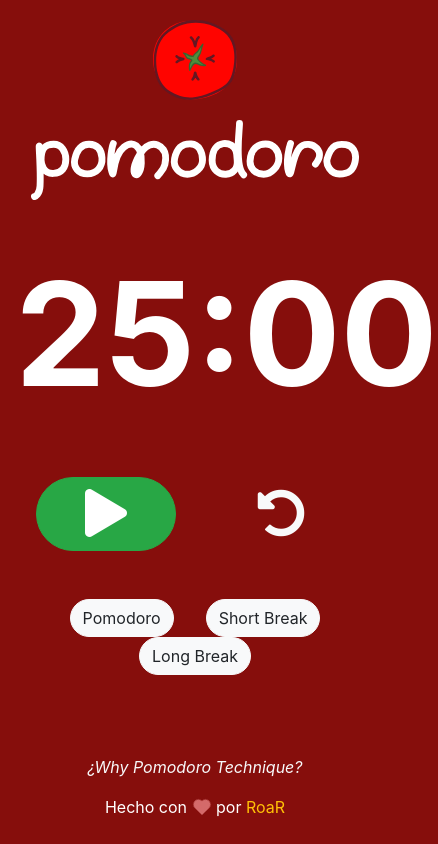
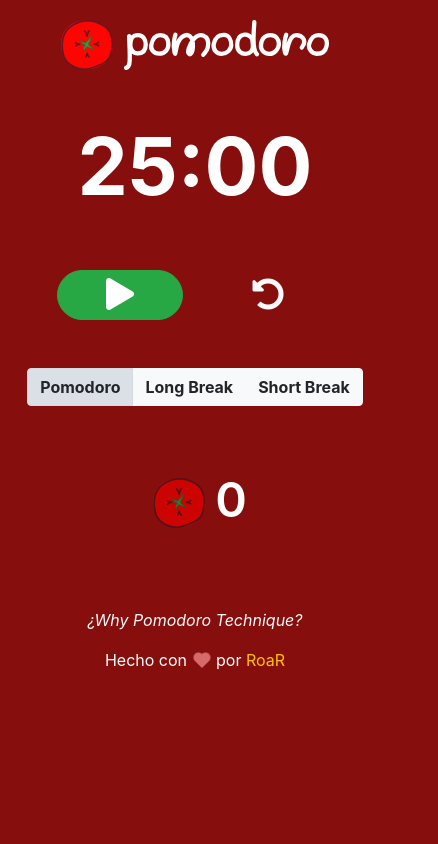
Before and after one commit to frani/pomodoro, a React (Create React App) app: page / in a window 390 px wide. Shown: the whole page, 438 px wide, since content can reach past the window. Built offline with nearby package versions, Linux system fonts and the light colour scheme.

Commit message:
update pomdoro mobile style

```diff
--- a/src/components/Header.jsx
+++ b/src/components/Header.jsx
@@ -6,15 +6,13 @@
     render() {
         let { rotating } = this.props;
         return (
-            <div className="dp100">
                 <div className="container">
                     <header className="text-centered">
                         {/* <h1 className="color-primary" style={{ "fontWeight": "500" }}> Pomodoro<span className="color-secundary">.</span>Tech<span className="color-secundary">nique</span></h1> */}
-                        <img style={{"height":"80px","marginTop":"20px", "transition":"30s"}} className={rotating ? 'rotate' : 'rotate paused' } src={isotipo} alt="pomodoro technique"/>
-                        <img style={{"height":"80px","marginTop":"20px"}} src={logotipo} alt="pomodoro technique"/>
+                        <img className={rotating ? 'headerLogo rotate' : 'headerLogo rotate paused' } src={isotipo} alt="pomodoro technique"/>
+                        <img style={{"marginLeft":"10px"}} className="headerLogo" src={logotipo} alt="pomodoro technique"/>
                     </header>
                 </div>
-            </div>
         )
     }
 }
--- a/src/components/Timer.jsx
+++ b/src/components/Timer.jsx
@@ -1,6 +1,7 @@
 import React, { Component } from 'react';
-import { Button, Row, Col } from 'react-bootstrap';
+import { Button, Row, Col, ButtonGroup } from 'react-bootstrap';
 import Header from './Header';
+import isotipo from '../images/isotipo.svg';
 
 export default class Timer extends Component {
     state = {
@@ -50,7 +51,7 @@
         this.restartInterval();
         if (this.state.countDown === 0) {
             if (this.state.currentCountDown === 1500) {
-                let pomodoros = localStorage.getItem('pomodoro-tech-pomodoros') || 0;
+                let pomodoros = Number(localStorage.getItem('pomodoro-tech-pomodoros')) || 0;
                 if (pomodoros === 3) {
                     localStorage.setItem('pomodoro-tech-pomodoros', 0);
                     this.setState({ play: false, countDown: this.state.longBreak, currentCountDown: this.state.longBreak })
@@ -119,7 +120,7 @@
 
 
     render() {
-        let { countDown, play } = this.state;
+        let { countDown, play, currentCountDown } = this.state;
         document.title = `${this.formatTime(this.state.countDown)} Pomodoro`;
         return (
             <>
@@ -127,23 +128,35 @@
             <div className="container">
                 <Row>
                     <Col>
-                        <h1 style={{"fontSize": "9rem", "fontWeight":"700"}} className="color-primary text-centered">{this.formatTime(countDown)}</h1>
+                        <h1 className="countDown color-primary text-centered">{this.formatTime(countDown)}</h1>
                     </Col>
                 </Row>
                 <Row>
                     <Col className="text-centered">
-                        <Button onClick={this.handlePlayAndPause} className="rounded-pill" style={{ "fontSize": "3rem", "padding": "0 3rem" }} variant="success">{play ? <i className="fas fa-pause"></i> : <i className="fas fa-play"></i> }</    Button>
-                        <Button onClick={this.reset} className="rounded-pill" style={{ "fontSize": "3rem", "padding": "0 3rem", "borderColor":"transparent" }} variant="outline-light"><i className="fas fa-undo-alt"></i></Button>
+                        <Button onClick={this.handlePlayAndPause} className="mainButton rounded-pill" variant="success">{play ? <i className="fas fa-pause"></i> : <i className="fas fa-play"></i> }</    Button>
+                        <Button onClick={this.reset} className="mainButton rounded-pill" style={{ "borderColor":"transparent", "marginLeft":"20px" }} variant="outline-light"><i className="fas fa-undo-alt"></i></Button>
                     </Col>
                 </Row>
                 <Row>
-                    <Col>
-                        <div className="text-centered">
+                    <Col className="text-centered">
+                        <ButtonGroup aria-label="Basic example">
+                            <Button variant="light" active={currentCountDown === 1500} onClick={this.handleChangeTimer} name="pomodoro"> Pomodoro </Button>
+                            <Button variant="light" active={currentCountDown === 900} onClick={this.handleChangeTimer} name="longBreak"> Long Break </Button>
+                            <Button variant="light" active={currentCountDown === 300} onClick={this.handleChangeTimer} name="shortBreak"> Short Break </Button>
+                        </ButtonGroup>
+                        {/* <div className="text-centered">
                             <Button variant="light" onClick={this.handleChangeTimer} name="pomodoro" className="rounded-pill"> Pomodoro </Button>
                             <Button variant="light" onClick={this.handleChangeTimer} name="shortBreak" className="rounded-pill"> Short Break </Button>
                             <Button variant="light" onClick={this.handleChangeTimer} name="longBreak" className="rounded-pill"> Long Break </Button>
-                        </div>
+                        </div> */}
                     </Col>
+                </Row>
+                <Row>
+                    <Col className="text-centered">
+                        <img className={play ? 'headerLogo rotate' : 'headerLogo rotate paused'} style={{"height":"50px","filter":"brightness(.8)"}} src={isotipo} alt="pomodoro technique" />
+                        <span className="pomodoros-counter">{Number(localStorage.getItem('pomodoro-tech-pomodoros')) || 0}</span>
+                    </Col>
+
                 </Row>
             </div>
             </>
--- a/src/main.css
+++ b/src/main.css
@@ -17,9 +17,8 @@
 .row {
     margin-top: 3rem !important;
 }
-button {
-    margin-left: 1rem !important;
-    margin-right: 1rem !important;
+.btn-group .btn {
+    font-weight: 700;
 }
 
 .heart {
@@ -55,6 +54,21 @@
   content: "";
 }
 
+.headerLogo {
+    height: 80px;
+    transition: 30s;
+}
+
+.countDown {
+    font-size: 9rem;
+    font-weight: 700;
+}
+
+.mainButton {
+    font-size: 3rem;
+    padding: 0 3rem;
+}
+
 @-webkit-keyframes pulse {
     from {-webkit-transform: rotate(-135deg) scale(1);transform: rotate(-135deg) scale(1);}
     to   {-webkit-transform: rotate(-135deg) scale(1.2);transform: rotate(-135deg) scale(1.2);}
@@ -86,3 +100,31 @@
         transform: rotate(360deg);
     }
 }
+
+.pomodoros-counter {
+    color: rgb(255, 255, 255);
+    font-size: 3rem;
+    font-weight: 600;
+    top: 10px;
+    position: inherit;
+    left: 10px;
+}
+
+
+/* MOBILE  */
+header {
+    margin-top: 20px;
+}
+
+@media only screen and (max-width: 600px) {
+    .headerLogo {
+        height: 50px;
+        transition: 30s;
+    }
+    .countDown {
+        font-size: 5rem;
+    }
+    .mainButton {
+        font-size: 2rem;
+    }
+}
```
